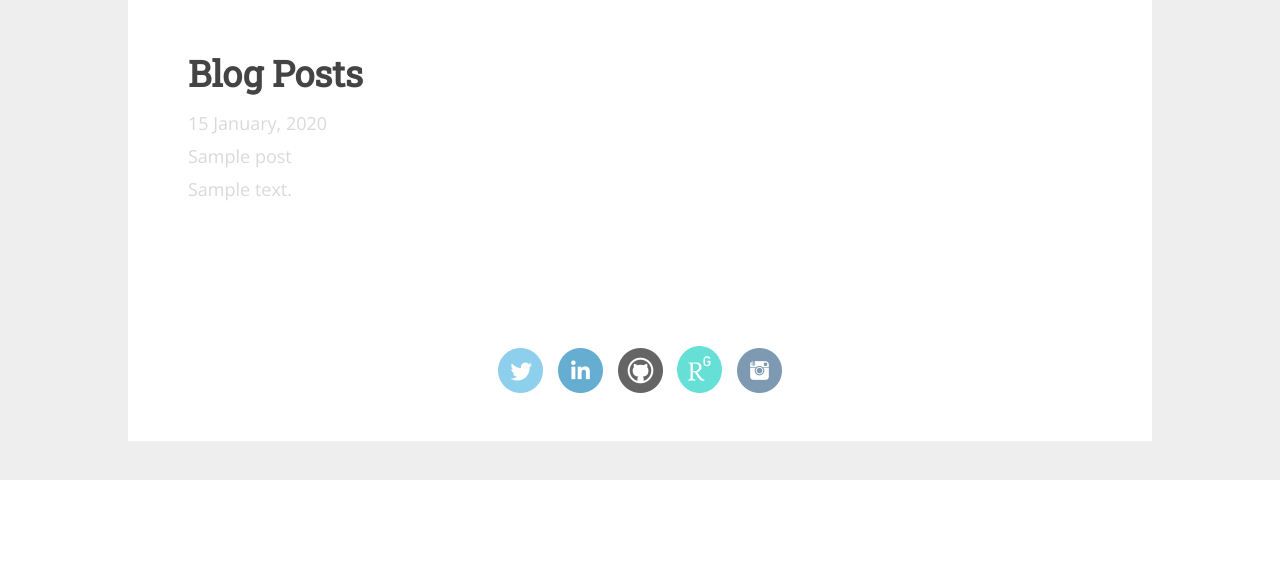
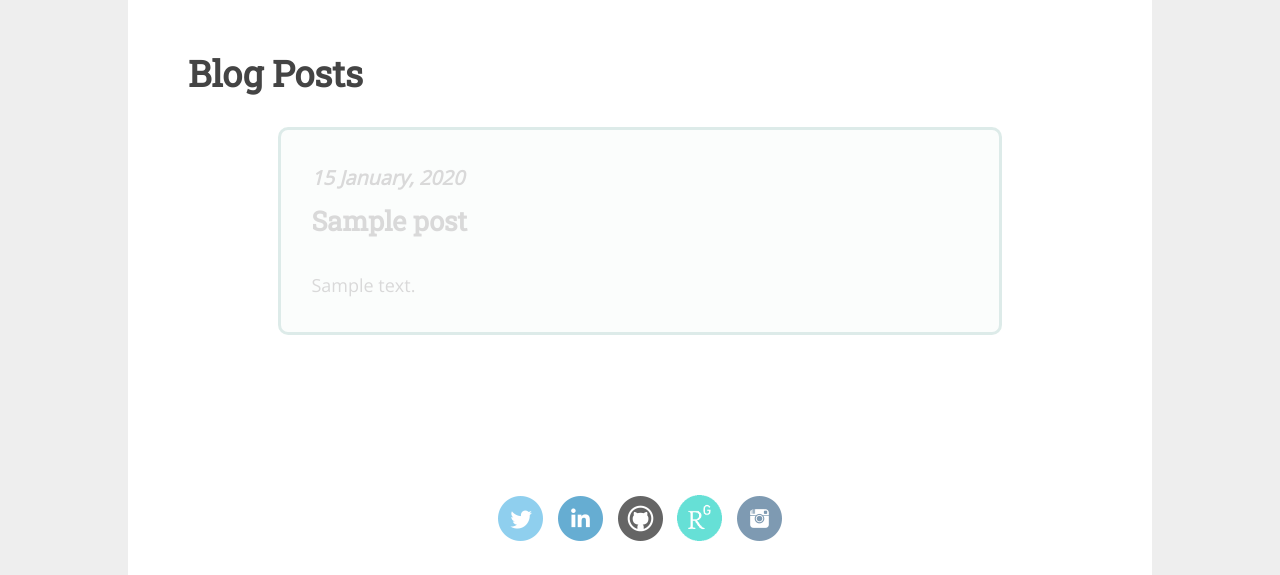
Before and after one commit to samirelanduk/samireland.com, a Django app: template blog/templates/blog.html in a window 1280 px wide. Shown: the part 320-895 px from the top of the page. Before the commit the page ends 800 px from the top, so only its background shows below. Run offline with Django 3.2, Linux system fonts and the light colour scheme; the template is opened without the code that fills it: most values are stand-ins (such as "Sample title", 1, 10 or a date in 2020).

Commit message:
Add basic blog CSS

```diff
--- /dev/null
+++ b/blog/static/css/blog.css
@@ -0,0 +1,24 @@
+#posts {
+  margin-top: 20px;
+  width: 80%;
+  margin-left: auto;
+  margin-right: auto;
+}
+
+.blog-post {
+  padding: 30px;
+  background-color: #f0f7f5;
+  border: 3px solid #5CA193;
+  margin-bottom: 20px;
+  border-radius: 10px;
+}
+
+.post-date {
+  font-style: italic;
+  font-size: 110%;
+  font-weight: bold;
+}
+
+.post-title {
+  margin-top: 0px;
+}
--- a/blog/templates/blog.html
+++ b/blog/templates/blog.html
@@ -3,6 +3,7 @@
 {% block title %}Blog Posts{% endblock %}
 
 {% block css %}
+<link rel="stylesheet" type="text/css" href="/static/css/blog.css">
 {% endblock %}
 
 {% block main %}
@@ -12,7 +13,7 @@
   {% for post in posts %}
   <div class="blog-post{% if not post.visible %} invisible{% endif %}">
     <div class="post-date">{{ post.date|date:"j F, Y" }}</div>
-    <div class="post-title">{{ post.title }}</div>
+    <h2 class="post-title">{{ post.title }}</h2>
     <div class="post-body">{{ post.samdown_body|safe }}</div>
   </div>
   {% endfor %}
```
